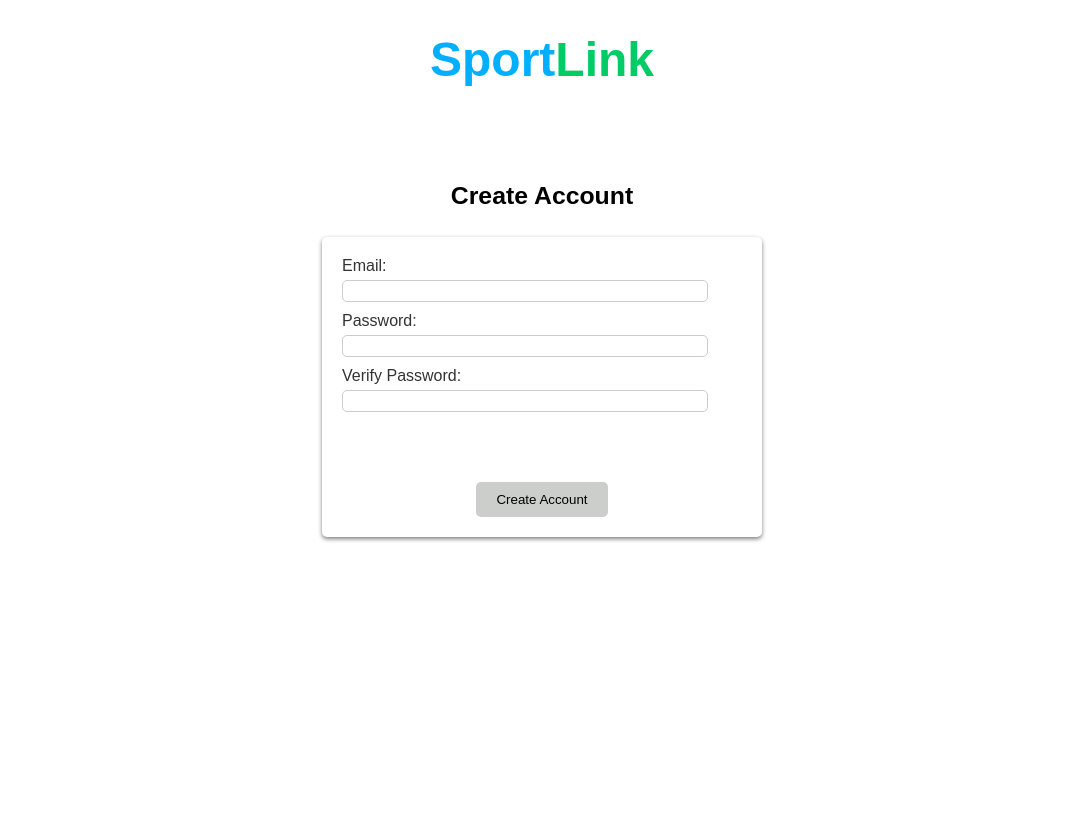
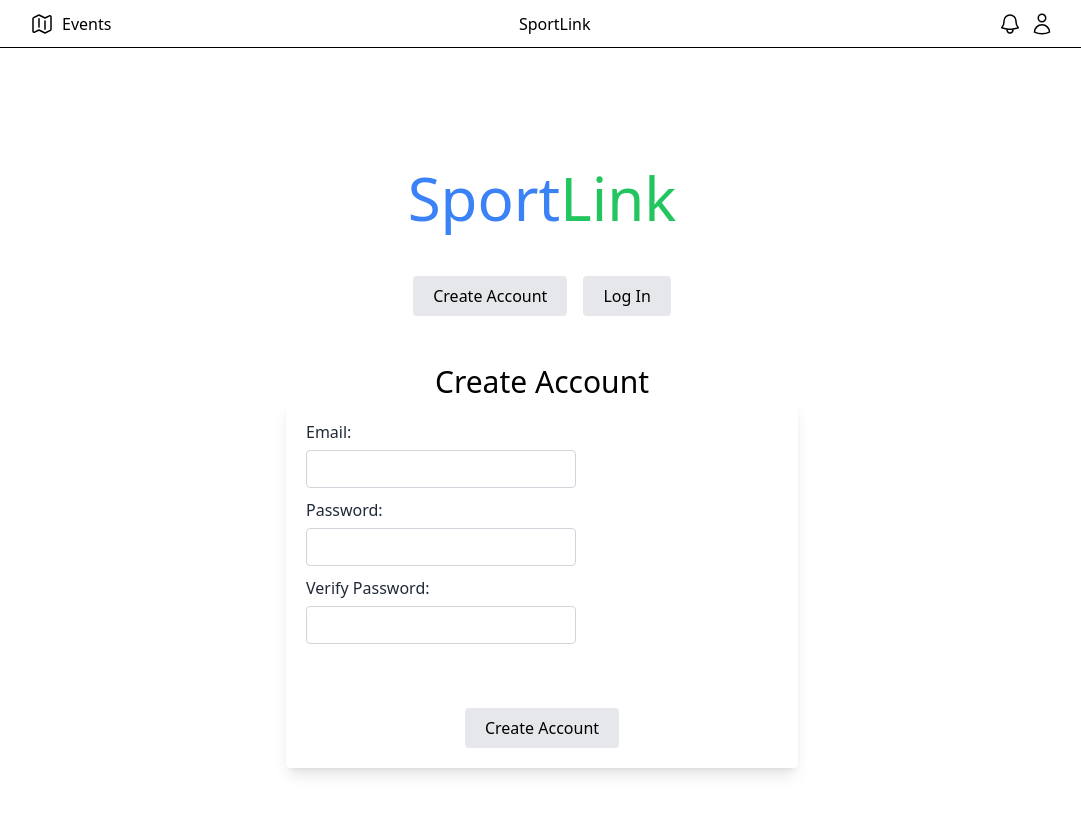
Before and after one commit to Arty5654/SportLink, a Next.js app in the folder web/: page /signin in a window 1280 px wide. Shown: the top 814 px of the page, without its empty margins (98-1179 px from the left). Built offline with nearby package versions, Linux system fonts and the light colour scheme.

Commit message:
updated signin with tailwind, added more to UI

```diff
--- /dev/null
+++ b/web/app/signin/page.js
@@ -0,0 +1,123 @@
+/*
+Author: Alex Younkers
+Created: 9/30/23
+@ayounkers, Purdue University
+This will serve as the sign up and log in page for SportLink
+*/
+
+
+"use client"
+import React from 'react';
+import  { useState } from 'react';
+import User from '../User';
+
+
+export default function SignIn() {
+
+    // store account form field data here
+    const [accData, setAccData] = useState({
+        email: '',
+        password: '',
+        verifyPassword: '',
+    });
+
+    const handleSubmit = (e) => {
+        e.preventDefault();
+
+
+    }
+
+    // can be called for things like mismatched passwords in verify
+    const [error, setError] = useState('');
+
+    const [login, setLogin] = useState(false);
+
+    const handleInput = (e) => {
+        const { name, val } = e.target;
+
+        setAccData((prev) => ( { ...prev, [name]: val } ));
+    }
+
+
+    // creating only for making an account first,
+    //then updating functionality for logging in
+
+    // jsx code to return
+    return (
+
+        <div>
+
+            <h1 className="text-6xl text-center mb-12 font-sans" >
+                <span className="text-blue-500">Sport</span>
+                <span className="text-green-500">Link</span>
+            </h1>
+
+
+            <div className="flex justify-center space-x-4 mb-12">
+                <button onClick={() => setLogin(false)} className="bg-gray-200 text-black py-2 px-5 rounded cursor-pointer font-sans hover:bg-blue-700 hover:text-white">
+                    Create Account
+                </button>
+                <button onClick={() => setLogin(true)} className="bg-gray-200 text-black py-2 px-5 rounded cursor-pointer font-sans hover:bg-blue-700 hover:text-white">
+                    Log In
+                </button>
+            </div>
+
+            <h1 className="text-3xl text-center font-sans">
+                {login ? 'Log In' : 'Create Account'}
+            </h1>
+
+
+            <div className='flex justify-center p-t-2.5 min-h-[2em] w-full'>
+                <form onSubmit={handleSubmit} className="bg-white p-5 rounded shadow-lg max-w-lg w-full mx-auto">
+
+                <div className="mb-2.5">
+                    <label className='block mb-1.5 text-gray-800 font-sans text-left'>Email:</label>
+                    <input
+                        type="email"
+                        id="email"
+                        name="email"
+                        value={accData.email}
+                        onChange={handleInput}
+                        className="flex w-9/10 text-lg border rounded border-gray-300 p-1"
+                        required
+                    />
+                </div>
+
+                <div className="mb-2.5">
+                    <label className='block mb-1.5 text-gray-800 font-sans text-left'>Password:</label>
+                    <input
+                        type="password"
+                        id="password"
+                        name="password"
+                        value={accData.password}
+                        onChange={handleInput}
+                        className="flex w-9/10 text-lg border rounded border-gray-300 p-1"
+                        required
+                    />
+                </div>
+
+                <div className="mb-2.5">
+                    <label className='block mb-1.5 text-gray-800 font-sans text-left'>Verify Password:</label>
+                    <input
+                        type="password"
+                        id="verifyPassword"
+                        name="verifyPassword"
+                        value={accData.verifyPassword}
+                        onChange={handleInput}
+                        className="flex w-9/10 text-lg border rounded border-gray-300 p-1"
+                        required
+                    />
+                </div>
+
+                <div className="mb-16 mt-8">
+                    {error && <div className="text-red-500 mb-4">{error}</div>}
+                </div>
+
+                <button className="block mx-auto mt-18 bg-gray-200 text-black py-2 px-5 rounded cursor-pointer font-sans hover:bg-blue-700 hover:text-white" type="submit">Create Account</button>
+                </form>
+            </div>
+
+        </div>
+
+    );
+}
--- a/web/pages/signin.js
+++ /dev/null
@@ -1,100 +0,0 @@
-/*
-Author: Alex Younkers
-Created: 9/30/23
-@ayounkers, Purdue University
-This will serve as the sign up and log in page for SportLink
-*/
-
-import  { useState } from 'react';
-import User from '../app/User';
-import '../styles/signinStyle.css';
-
-export default function SignIn() {
-
-    // store account form field data here
-    const [accData, setAccData] = useState({
-        email: '',
-        password: '',
-        verifyPassword: '',
-    });
-
-    const handleSubmit = (e) => {
-        e.preventDefault();
-
-
-    }
-
-    // can be called for things like mismatched passwords in verify
-    const [error, setError] = useState('');
-
-    const handleInput = (e) => {
-        const { name, val } = e.target;
-
-        setAccData((prev) => ( { ...prev, [name]: val } ));
-    }
-
-
-    // creating only for making an account first,
-    //then updating functionality for logging in
-
-    // jsx code to return
-    return (
-
-        <div>
-
-            <h1 className="title" >
-                <span className="p1">Sport</span>
-                <span className="p2">Link</span>
-            </h1>
-
-
-            <h1 className="pageType">Create Account</h1>
-
-
-            <div className='fields'>
-                <form onSubmit={handleSubmit}>
-
-                <div>
-                    <label className='email'>Email:</label>
-                    <input
-                    type="email"
-                    id="email"
-                    name="email"
-                    value={accData.email}
-                    onChange={handleInput}
-                    required
-                    />
-                </div>
-
-                <div>
-                    <label className='password'>Password:</label>
-                    <input
-                    type="password"
-                    id="password"
-                    name="password"
-                    value={accData.password}
-                    onChange={handleInput}
-                    required
-                    />
-                </div>
-
-                <div>
-                    <label className='password'>Verify Password:</label>
-                    <input
-                    type="password"
-                    id="verifyPassword"
-                    name="verifyPassword"
-                    value={accData.verifyPassword}
-                    onChange={handleInput}
-                    required
-                    />
-                </div>
-
-                <button clasName="subbutton" type="submit">Create Account</button>
-                </form>
-            </div>
-
-        </div>
-
-    );
-}
```
